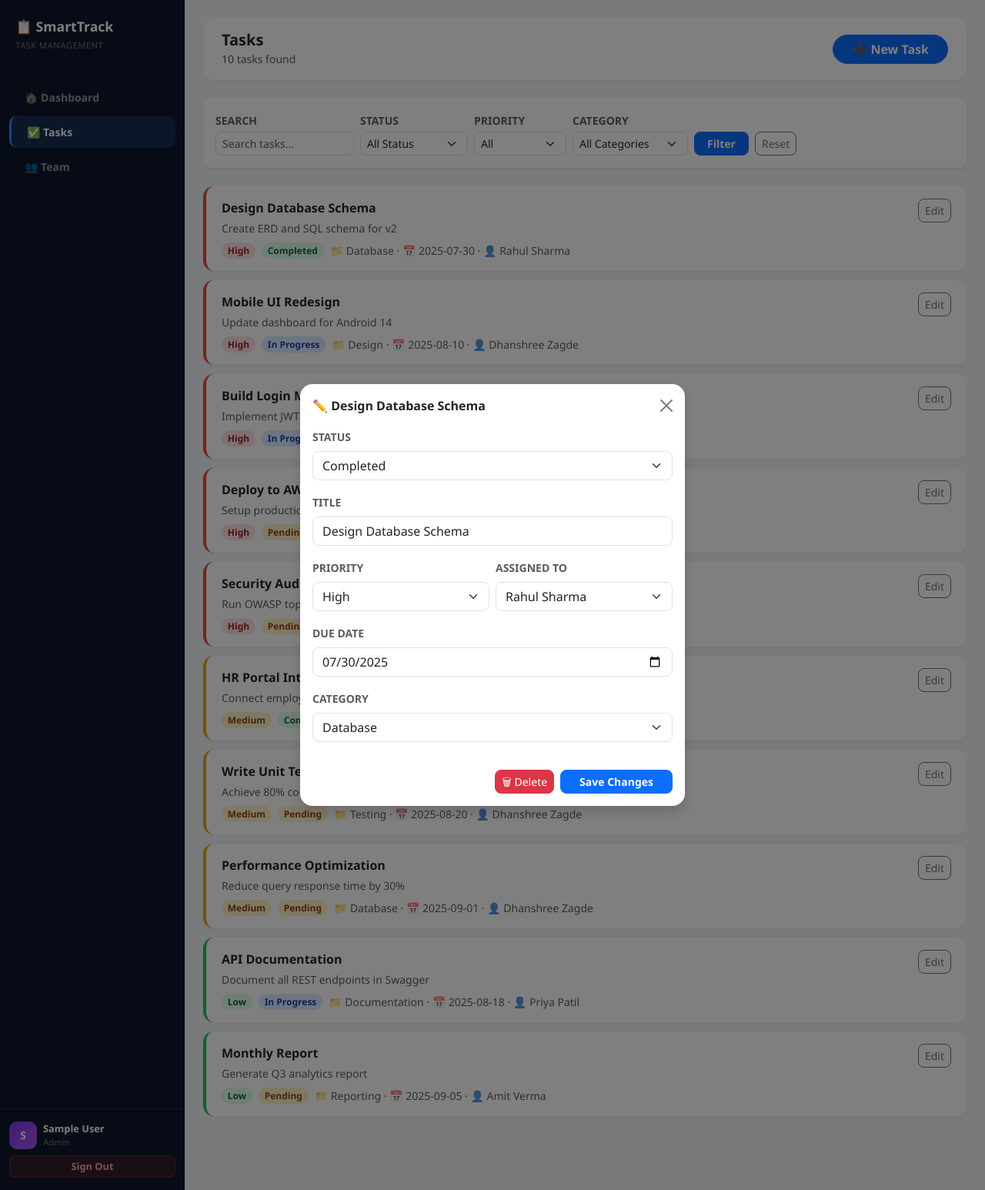
After one commit to Dhanuu1234/SmartTrack-Task-Manager, a Flask app: page /tasks in a window 1280 px wide, after a click on "Edit". The commit adds this page. Shown: the whole page at 77% size. Run offline with Flask 3, Linux system fonts and the light colour scheme; the visitor is signed in with stand-in values (Sample User, id 1); data comes from the database, SQL or seed files in the repository.

Commit message:
Add files via upload

```diff
--- /dev/null
+++ b/templates/base.html
@@ -0,0 +1,72 @@
+<!DOCTYPE html>
+<html lang="en">
+<head>
+<meta charset="UTF-8"/>
+<meta name="viewport" content="width=device-width,initial-scale=1"/>
+<title>SmartTrack — {% block title %}{% endblock %}</title>
+<link href="https://cdn.jsdelivr.net/npm/bootstrap@5.3.0/dist/css/bootstrap.min.css" rel="stylesheet"/>
+<style>
+body{background:#f1f5f9;font-family:'Segoe UI',sans-serif;}
+.sidebar{width:240px;min-height:100vh;background:#0f172a;position:fixed;top:0;left:0;z-index:100;padding:0;}
+.sidebar-brand{padding:1.5rem 1.25rem;border-bottom:1px solid rgba(255,255,255,.08);}
+.sidebar-brand h5{color:#fff;font-weight:800;margin:0;font-size:1.1rem;}
+.sidebar-brand small{color:rgba(255,255,255,.4);font-size:.7rem;letter-spacing:.5px;text-transform:uppercase;}
+.nav-link{color:rgba(255,255,255,.55);padding:.65rem 1.25rem;border-radius:10px;margin:.2rem .75rem;font-size:.875rem;font-weight:600;display:flex;align-items:center;gap:.625rem;transition:all .2s;}
+.nav-link:hover,.nav-link.active{background:rgba(59,130,246,.2);color:#fff;}
+.nav-link.active{border-left:3px solid #3b82f6;}
+.main-content{margin-left:240px;padding:1.5rem;}
+.topbar{background:#fff;border-radius:14px;padding:1rem 1.5rem;margin-bottom:1.5rem;display:flex;align-items:center;justify-content:space-between;box-shadow:0 1px 4px rgba(0,0,0,.06);}
+.stat-card{background:#fff;border-radius:16px;padding:1.25rem;box-shadow:0 1px 4px rgba(0,0,0,.06);}
+.stat-icon{width:44px;height:44px;border-radius:12px;display:flex;align-items:center;justify-content:center;font-size:1.25rem;}
+.badge-pending{background:#fef3c7;color:#92400e;}
+.badge-progress{background:#dbeafe;color:#1e40af;}
+.badge-completed{background:#dcfce7;color:#166534;}
+.badge-high{background:#fee2e2;color:#991b1b;}
+.badge-medium{background:#fef3c7;color:#92400e;}
+.badge-low{background:#dcfce7;color:#166534;}
+.task-card{background:#fff;border-radius:14px;padding:1rem 1.25rem;margin-bottom:.75rem;box-shadow:0 1px 4px rgba(0,0,0,.05);border-left:4px solid transparent;transition:box-shadow .2s;}
+.task-card:hover{box-shadow:0 4px 12px rgba(0,0,0,.1);}
+.task-card.high{border-left-color:#ef4444;}
+.task-card.medium{border-left-color:#f59e0b;}
+.task-card.low{border-left-color:#22c55e;}
+.user-avatar{width:36px;height:36px;border-radius:10px;background:linear-gradient(135deg,#7c3aed,#a855f7);color:#fff;display:flex;align-items:center;justify-content:center;font-weight:700;font-size:.875rem;}
+@media(max-width:768px){.sidebar{transform:translateX(-100%);}.main-content{margin-left:0;}}
+</style>
+{% block extra_css %}{% endblock %}
+</head>
+<body>
+<div class="sidebar">
+  <div class="sidebar-brand">
+    <h5>📋 SmartTrack</h5>
+    <small>Task Management</small>
+  </div>
+  <nav class="py-2">
+    <a href="/dashboard" class="nav-link {% if request.path=='/dashboard' %}active{% endif %}">🏠 Dashboard</a>
+    <a href="/tasks"     class="nav-link {% if request.path=='/tasks' %}active{% endif %}">✅ Tasks</a>
+    {% if session.role=='admin' %}
+    <a href="/employees" class="nav-link {% if request.path=='/employees' %}active{% endif %}">👥 Team</a>
+    {% endif %}
+  </nav>
+  <div style="position:absolute;bottom:0;left:0;right:0;padding:1rem .75rem;border-top:1px solid rgba(255,255,255,.08);">
+    <div class="d-flex align-items-center gap-2 mb-2">
+      <div class="user-avatar">{{session.name[0] if session.name else 'U'}}</div>
+      <div>
+        <div style="color:#fff;font-size:.8rem;font-weight:700;">{{session.name}}</div>
+        <div style="color:rgba(255,255,255,.4);font-size:.7rem;text-transform:capitalize;">{{session.role}}</div>
+      </div>
+    </div>
+    <a href="/logout" class="btn btn-sm w-100" style="background:rgba(239,68,68,.15);color:#fca5a5;border:1px solid rgba(239,68,68,.3);border-radius:8px;font-size:.8rem;font-weight:600;">Sign Out</a>
+  </div>
+</div>
+<div class="main-content">
+  {% with messages = get_flashed_messages(with_categories=true) %}
+    {% for cat,msg in messages %}
+      <div class="alert alert-{{cat}} alert-dismissible rounded-3 py-2 mb-3">{{msg}}<button type="button" class="btn-close" data-bs-dismiss="alert"></button></div>
+    {% endfor %}
+  {% endwith %}
+  {% block content %}{% endblock %}
+</div>
+<script src="https://cdn.jsdelivr.net/npm/bootstrap@5.3.0/dist/js/bootstrap.bundle.min.js"></script>
+{% block extra_js %}{% endblock %}
+</body>
+</html>
--- /dev/null
+++ b/templates/tasks.html
@@ -0,0 +1,171 @@
+{% extends 'base.html' %}
+{% block title %}Tasks{% endblock %}
+{% block content %}
+<div class="topbar">
+  <div>
+    <h5 class="fw-bold mb-0">Tasks</h5>
+    <small class="text-muted">{{tasks|length}} tasks found</small>
+  </div>
+  {% if session.role=='admin' %}
+  <button class="btn btn-primary rounded-pill px-4 fw-semibold" data-bs-toggle="modal" data-bs-target="#addModal">➕ New Task</button>
+  {% endif %}
+</div>
+
+<form method="GET" class="bg-white rounded-3 p-3 mb-4 shadow-sm d-flex flex-wrap gap-2 align-items-end">
+  <div><label class="form-label small fw-semibold text-muted mb-1">SEARCH</label>
+    <input name="search" class="form-control form-control-sm rounded-3" placeholder="Search tasks..." value="{{filters.search}}" style="width:180px;"/></div>
+  <div><label class="form-label small fw-semibold text-muted mb-1">STATUS</label>
+    <select name="status" class="form-select form-select-sm rounded-3" style="width:140px;">
+      <option value="">All Status</option>
+      {% for s in ['Pending','In Progress','Completed'] %}
+      <option {% if filters.status==s %}selected{% endif %}>{{s}}</option>{% endfor %}
+    </select></div>
+  <div><label class="form-label small fw-semibold text-muted mb-1">PRIORITY</label>
+    <select name="priority" class="form-select form-select-sm rounded-3" style="width:120px;">
+      <option value="">All</option>
+      {% for p in ['High','Medium','Low'] %}
+      <option {% if filters.priority==p %}selected{% endif %}>{{p}}</option>{% endfor %}
+    </select></div>
+  <div><label class="form-label small fw-semibold text-muted mb-1">CATEGORY</label>
+    <select name="category" class="form-select form-select-sm rounded-3" style="width:150px;">
+      <option value="">All Categories</option>
+      {% for c in categories %}
+      <option {% if filters.category==c %}selected{% endif %}>{{c}}</option>{% endfor %}
+    </select></div>
+  <button type="submit" class="btn btn-primary btn-sm rounded-3 px-3 fw-semibold">Filter</button>
+  <a href="/tasks" class="btn btn-outline-secondary btn-sm rounded-3">Reset</a>
+</form>
+
+{% for t in tasks %}
+<div class="task-card {{t.priority|lower}}">
+  <div class="d-flex justify-content-between align-items-start">
+    <div class="flex-grow-1">
+      <div class="fw-bold mb-1">{{t.title}}</div>
+      <small class="text-muted d-block mb-2">{{t.description}}</small>
+      <div class="d-flex flex-wrap gap-2 align-items-center">
+        <span class="badge rounded-pill badge-{{t.priority|lower}} small">{{t.priority}}</span>
+        <span class="badge rounded-pill small
+          {% if t.status=='Completed' %}badge-completed
+          {% elif t.status=='In Progress' %}badge-progress
+          {% else %}badge-pending{% endif %}">{{t.status}}</span>
+        <small class="text-muted">📁 {{t.category}} · 📅 {{t.due_date}} · 👤 {{t.assignee_name}}</small>
+      </div>
+    </div>
+    <button class="btn btn-sm btn-outline-secondary rounded-3 ms-2" data-bs-toggle="modal" data-bs-target="#editModal{{t.id}}">Edit</button>
+  </div>
+</div>
+
+<div class="modal fade" id="editModal{{t.id}}" tabindex="-1">
+  <div class="modal-dialog modal-dialog-centered">
+    <div class="modal-content rounded-4 border-0 shadow">
+      <div class="modal-header border-0 pb-0">
+        <h6 class="modal-title fw-bold">✏️ {{t.title}}</h6>
+        <button type="button" class="btn-close" data-bs-dismiss="modal"></button>
+      </div>
+      <form method="POST" action="/tasks/update/{{t.id}}">
+        <div class="modal-body">
+          <div class="mb-3">
+            <label class="form-label small fw-semibold text-muted text-uppercase">Status</label>
+            <select name="status" class="form-select rounded-3">
+              {% for s in ['Pending','In Progress','Completed'] %}
+              <option {% if t.status==s %}selected{% endif %}>{{s}}</option>{% endfor %}
+            </select>
+          </div>
+          {% if session.role=='admin' %}
+          <div class="mb-3"><label class="form-label small fw-semibold text-muted text-uppercase">Title</label>
+            <input name="title" class="form-control rounded-3" value="{{t.title}}"/></div>
+          <div class="row g-2 mb-3">
+            <div class="col">
+              <label class="form-label small fw-semibold text-muted text-uppercase">Priority</label>
+              <select name="priority" class="form-select rounded-3">
+                {% for p in ['High','Medium','Low'] %}
+                <option {% if t.priority==p %}selected{% endif %}>{{p}}</option>{% endfor %}
+              </select>
+            </div>
+            <div class="col">
+              <label class="form-label small fw-semibold text-muted text-uppercase">Assigned To</label>
+              <select name="assigned_to" class="form-select rounded-3">
+                {% for e in employees %}
+                <option value="{{e.id}}" {% if t.assigned_to==e.id %}selected{% endif %}>{{e.name}}</option>{% endfor %}
+              </select>
+            </div>
+          </div>
+          <div class="mb-3"><label class="form-label small fw-semibold text-muted text-uppercase">Due Date</label>
+            <input type="date" name="due_date" class="form-control rounded-3" value="{{t.due_date}}"/></div>
+          <div class="mb-3"><label class="form-label small fw-semibold text-muted text-uppercase">Category</label>
+            <select name="category" class="form-select rounded-3">
+              {% for c in categories %}
+              <option {% if t.category==c %}selected{% endif %}>{{c}}</option>{% endfor %}
+            </select>
+          </div>
+          {% endif %}
+        </div>
+        <div class="modal-footer border-0 pt-0">
+          {% if session.role=='admin' %}
+          <a href="/tasks/delete/{{t.id}}" class="btn btn-danger btn-sm rounded-3" onclick="return confirm('Delete this task?')">🗑 Delete</a>
+          {% endif %}
+          <button type="submit" class="btn btn-primary btn-sm rounded-3 px-4 fw-semibold">Save Changes</button>
+        </div>
+      </form>
+    </div>
+  </div>
+</div>
+{% else %}
+<div class="bg-white rounded-4 p-5 text-center shadow-sm">
+  <div style="font-size:3rem;margin-bottom:1rem;">🎉</div>
+  <h5 class="fw-bold">No tasks found</h5>
+  <p class="text-muted">Try adjusting your filters or create a new task.</p>
+</div>
+{% endfor %}
+
+{% if session.role=='admin' %}
+<div class="modal fade" id="addModal" tabindex="-1">
+  <div class="modal-dialog modal-dialog-centered">
+    <div class="modal-content rounded-4 border-0 shadow">
+      <div class="modal-header border-0 pb-0">
+        <h6 class="modal-title fw-bold">➕ Assign New Task</h6>
+        <button type="button" class="btn-close" data-bs-dismiss="modal"></button>
+      </div>
+      <form method="POST" action="/tasks/add">
+        <div class="modal-body">
+          <div class="mb-3"><label class="form-label small fw-semibold text-muted text-uppercase">Title *</label>
+            <input name="title" class="form-control rounded-3" placeholder="e.g. Build Login Module" required/></div>
+          <div class="mb-3"><label class="form-label small fw-semibold text-muted text-uppercase">Description</label>
+            <textarea name="description" class="form-control rounded-3" rows="2" placeholder="Task details..."></textarea></div>
+          <div class="row g-2 mb-3">
+            <div class="col">
+              <label class="form-label small fw-semibold text-muted text-uppercase">Assign To</label>
+              <select name="assigned_to" class="form-select rounded-3">
+                {% for e in employees %}<option value="{{e.id}}">{{e.name}}</option>{% endfor %}
+              </select>
+            </div>
+            <div class="col">
+              <label class="form-label small fw-semibold text-muted text-uppercase">Priority</label>
+              <select name="priority" class="form-select rounded-3">
+                <option>High</option><option selected>Medium</option><option>Low</option>
+              </select>
+            </div>
+          </div>
+          <div class="row g-2 mb-3">
+            <div class="col">
+              <label class="form-label small fw-semibold text-muted text-uppercase">Category</label>
+              <select name="category" class="form-select rounded-3">
+                {% for c in categories %}<option>{{c}}</option>{% endfor %}
+              </select>
+            </div>
+            <div class="col">
+              <label class="form-label small fw-semibold text-muted text-uppercase">Due Date</label>
+              <input type="date" name="due_date" class="form-control rounded-3"/>
+            </div>
+          </div>
+        </div>
+        <div class="modal-footer border-0 pt-0">
+          <button type="button" class="btn btn-outline-secondary btn-sm rounded-3" data-bs-dismiss="modal">Cancel</button>
+          <button type="submit" class="btn btn-primary btn-sm rounded-3 px-4 fw-semibold">Assign Task</button>
+        </div>
+      </form>
+    </div>
+  </div>
+</div>
+{% endif %}
+{% endblock %}
```
Also changed, not shown: templates/dashboard.html (added, +82 -0 lines), templates/employees.html (added, +39 -0 lines), templates/login.html (+56 -55 lines).
